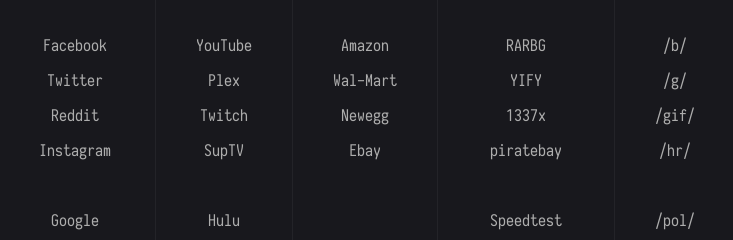
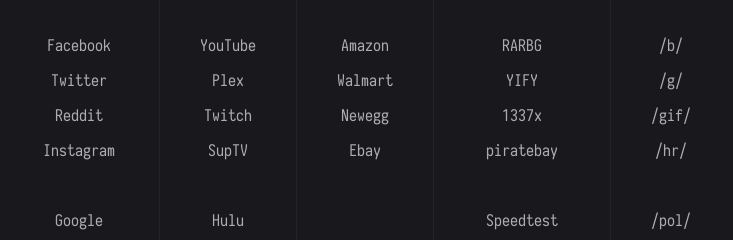
Before and after one commit to shock-dzo/shock-dzo.github.io, a plain HTML site: page index.html in a window 1280 px wide. Shown: the part 243-483 px from the top of the page, 126-859 px from the left. Drawn offline with Linux system fonts and the light colour scheme.

Commit message:
Update index.html

```diff
--- a/index.html
+++ b/index.html
@@ -54,7 +54,7 @@
 
 			<ul class="blue">
 				<li><a href="https://www.amazon.com">Amazon</a></li>
-				<li><a href="https://www.walmart.com">Wal-Mart</a></li>
+				<li><a href="https://www.walmart.com">Walmart</a></li>
 				<li><a href="https://www.newegg.com">Newegg</a></li>
 				<li><a href="https://www.ebay.com">Ebay</a></li>
 			</ul>
```
